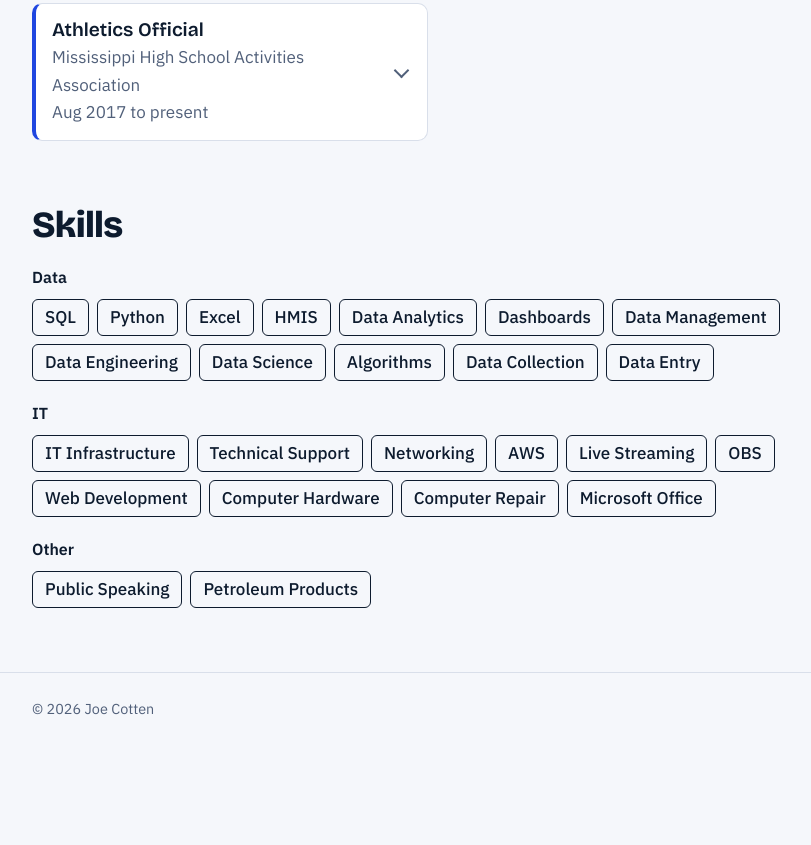
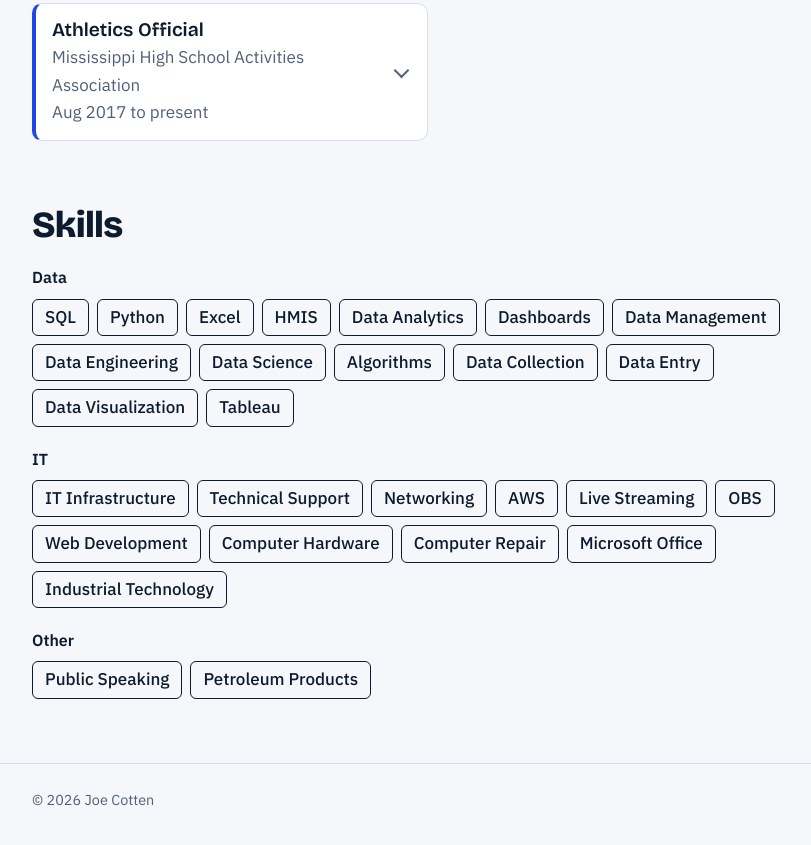
Before and after one commit to joecotten/joecotten.github.io, a plain HTML site: page index.html in a window 1280 px wide. Shown: the part 2469-3314 px from the top of the page, without its empty margins (188-999 px from the left). Before the commit the page ends 3237 px from the top, so only its background shows below. Drawn offline with nearby package versions, Linux system fonts and the light colour scheme.

Commit message:
Add new skills to the skills list in index.html

```diff
--- a/index.html
+++ b/index.html
@@ -417,6 +417,8 @@
         <li>Algorithms</li>
         <li>Data Collection</li>
         <li>Data Entry</li>
+        <li>Data Visualization</li>
+        <li>Tableau</li>
       </ul>
     </div>
     <div class="skillgroup">
@@ -432,6 +434,7 @@
         <li>Computer Hardware</li>
         <li>Computer Repair</li>
         <li>Microsoft Office</li>
+        <li>Industrial Technology</li>
       </ul>
     </div>
     <div class="skillgroup">
```
